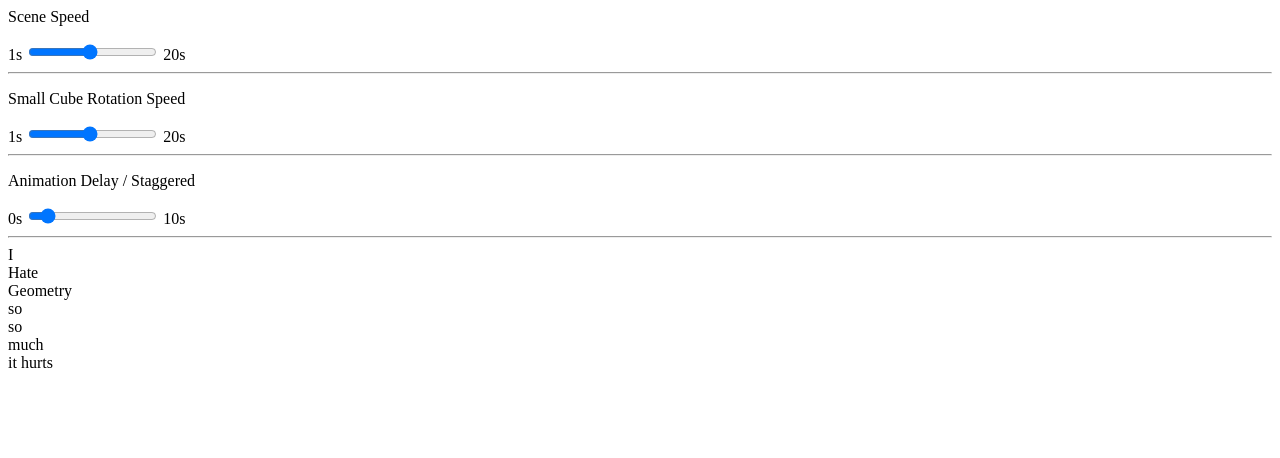
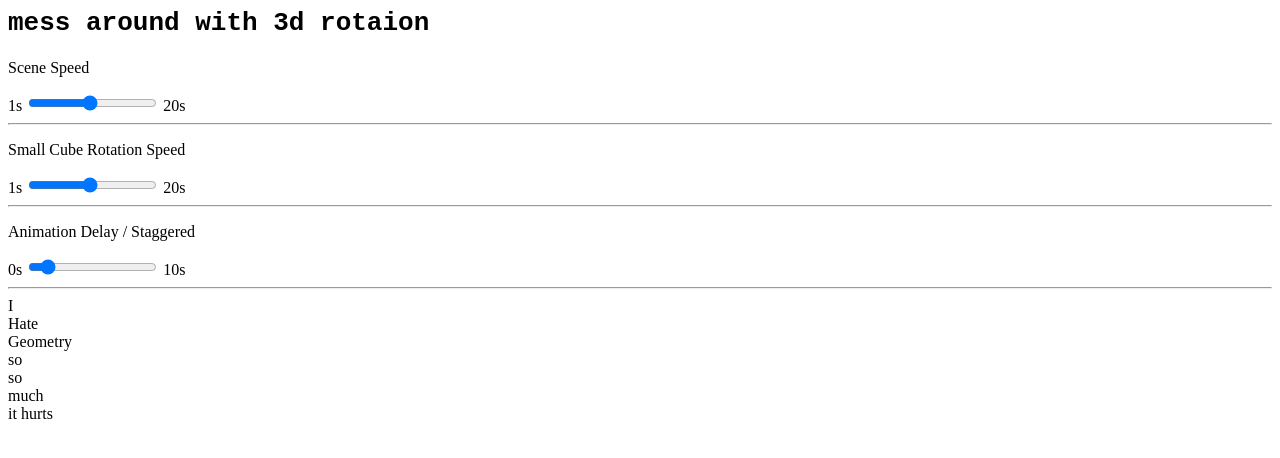
Before and after one commit to thomas1234567890/floating-cubes-css, a website: page index.html in a window 1280 px wide. Drawn offline with Linux system fonts and the light colour scheme.

Commit message:
1 file modified

```diff
--- a/index.html
+++ b/index.html
@@ -1,3 +1,4 @@
+<h1><code>mess around with 3d rotaion </code></h1>
 <!-- adjust speed an shit-->
 <div class="optons">
   <div class="option_group">
```
